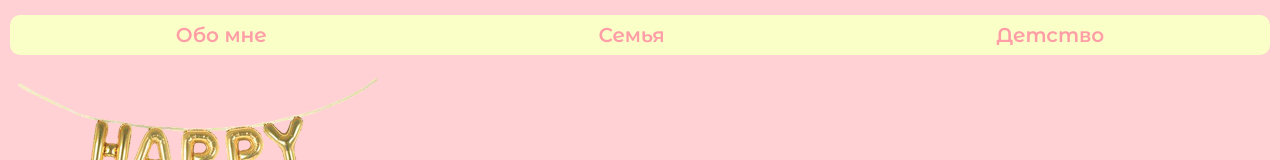
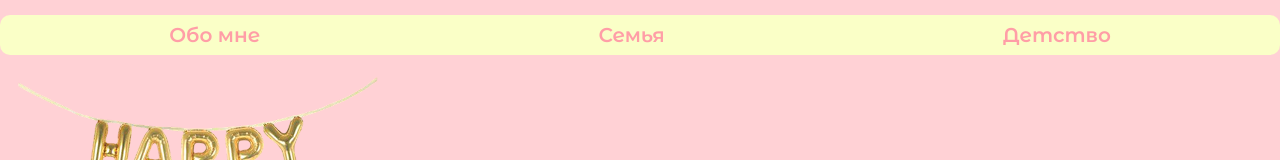
Before and after one commit to 1mrasts/Alinas-Birthday, a React (Vite) app: page / in a window 1280 px wide. Shown: the top 160 px of the page. Built offline with nearby package versions, Linux system fonts and the light colour scheme.

Commit message:
refactor: extract header container to separate element

```diff
--- a/src/widgets/Header/ui/Header.tsx
+++ b/src/widgets/Header/ui/Header.tsx
@@ -3,7 +3,7 @@ import s from './Header.module.scss'
 
 export const Header = () => {
 	return (
-		<header className='wrapper'>
+		<header className='header-wrapper'>
 			<div className={s.container}>
 				<nav>
 					<Link to='/about-me'>Обо мне</Link>
```
